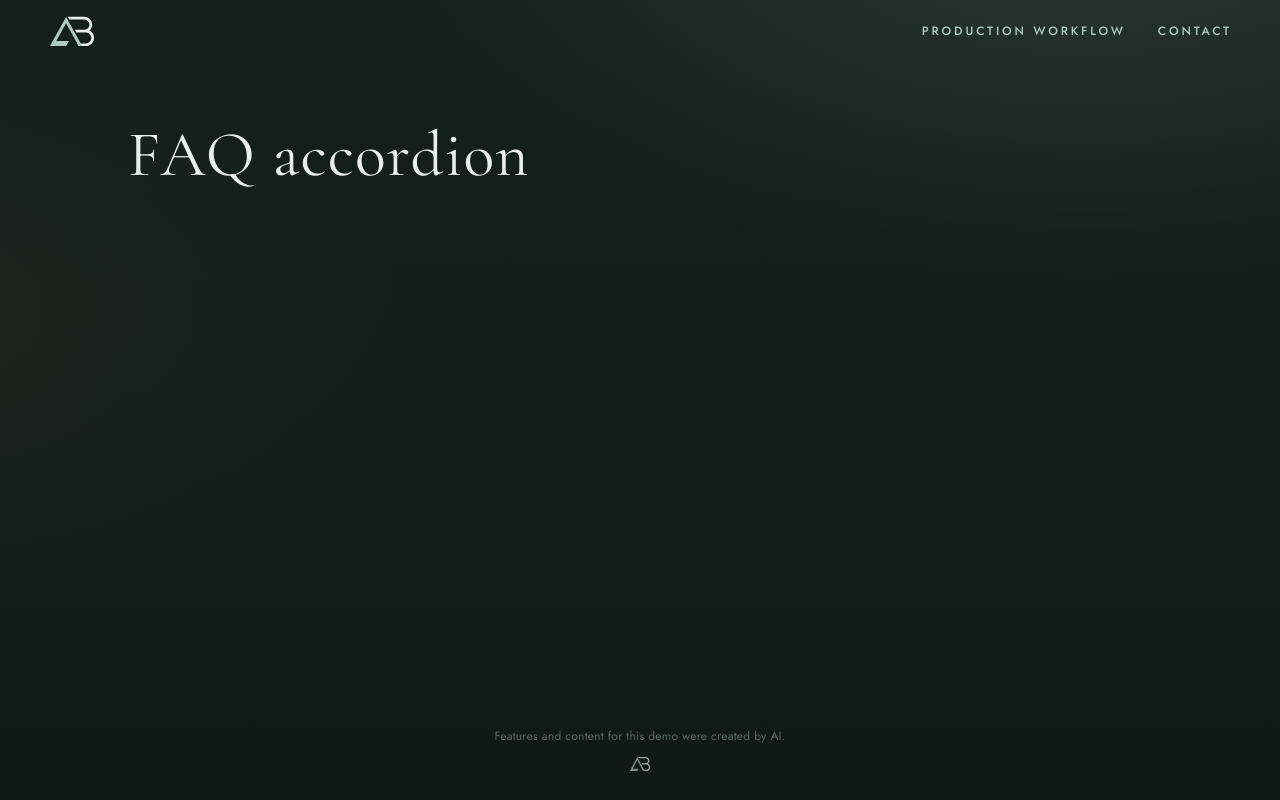
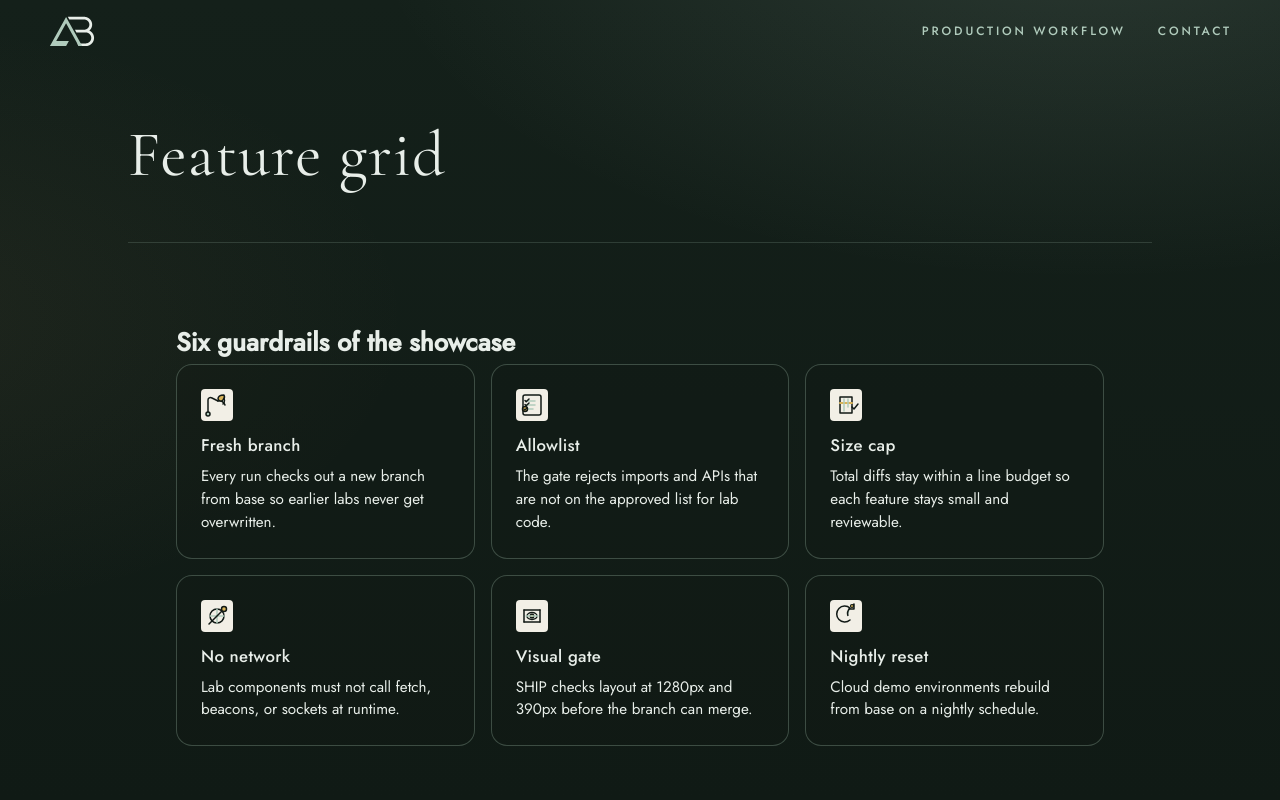
Before and after one commit to ashtonbach/agent-showcase, a Next.js app: page /showcase/ in a window 1280 px wide. Shown: the top 800 px of the page. Built offline with nearby package versions, Linux system fonts and the light colour scheme.

Commit message:
Feature: Feature grid (Author: Alder)
Co-authored-by: AshtonBach Coder <ashtonbach-coder@users.noreply.github.com>

```diff
--- a/app/lab/current.json
+++ b/app/lab/current.json
@@ -1 +1 @@
-{"slug":"faq-accordion"}
+{"slug":"feature-grid"}
--- /dev/null
+++ b/app/lab/feature-grid/index.tsx
@@ -0,0 +1,67 @@
+"use client";
+
+import { useState } from "react";
+
+const CARDS = [
+  ["Fresh branch", "Every run checks out a new branch from base so earlier labs never get overwritten.", "icon-0.svg"],
+  ["Allowlist", "The gate rejects imports and APIs that are not on the approved list for lab code.", "icon-1.svg"],
+  ["Size cap", "Total diffs stay within a line budget so each feature stays small and reviewable.", "icon-2.svg"],
+  ["No network", "Lab components must not call fetch, beacons, or sockets at runtime.", "icon-3.svg"],
+  ["Visual gate", "SHIP checks layout at 1280px and 390px before the branch can merge.", "icon-4.svg"],
+  ["Nightly reset", "Cloud demo environments rebuild from base on a nightly schedule.", "icon-5.svg"],
+] as const;
+
+function CardIcon({ file }: { file: string }) {
+  const [err, setErr] = useState(false);
+  if (err) {
+    return (
+      <span data-art="fallback" aria-hidden="true" className="lab-fb">
+        <svg width="32" height="32" viewBox="0 0 32 32" aria-hidden="true">
+          <rect width="32" height="32" rx="8" fill="rgba(176,203,188,0.18)" />
+          <path d="M10 16h12" stroke="rgba(242,239,230,0.55)" strokeWidth="2" />
+        </svg>
+      </span>
+    );
+  }
+  return (
+    <img
+      data-art="image"
+      src={`/lab/feature-grid/${file}`}
+      width={32}
+      height={32}
+      alt=""
+      onError={() => setErr(true)}
+    />
+  );
+}
+
+export default function FeatureGrid() {
+  return (
+    <section data-lab="feature-grid" aria-labelledby="lab-feature-grid-h2">
+      <style>{`
+.lab-wrap{width:min(960px,100%);margin:8px auto 56px;padding:0 16px;box-sizing:border-box}
+.lab-h2{margin:0 0 24px;font:400 30px/1.2 var(--serif);color:var(--mist,#F2EFE6)}
+.lab-grid{list-style:none;margin:0;padding:0;display:grid;gap:16px;grid-template-columns:1fr}
+@media(min-width:601px){.lab-grid{grid-template-columns:repeat(2,1fr)}}
+@media(min-width:901px){.lab-grid{grid-template-columns:repeat(3,1fr)}}
+.lab-card{border:1px solid rgba(176,203,188,0.28);border-radius:16px;padding:24px;background:rgba(18,26,22,0.35)}
+.lab-card h3{margin:12px 0 8px;font:500 1.05rem var(--sans);color:var(--mist,#F2EFE6);letter-spacing:0.02em}
+.lab-card p{margin:0;font:400 0.95rem/1.5 var(--sans);color:#E8EEE9}
+.lab-fb{display:block;width:32px;height:32px;color:rgba(242,239,230,0.5)}
+.lab-card img{display:block;width:32px;height:32px}
+`}</style>
+      <div className="lab-wrap">
+        <h2 id="lab-feature-grid-h2">Six guardrails of the showcase</h2>
+        <ul className="lab-grid">
+          {CARDS.map(([title, text, file]) => (
+            <li key={title} className="lab-card">
+              <CardIcon file={file} />
+              <h3>{title}</h3>
+              <p>{text}</p>
+            </li>
+          ))}
+        </ul>
+      </div>
+    </section>
+  );
+}
--- a/app/page.tsx
+++ b/app/page.tsx
@@ -1,3 +1,4 @@
+import Lab from "./lab/feature-grid";
 import { readDemoKey, demoTitle } from "./demo-name";
 const demoKey = readDemoKey();
 const demoName = demoTitle();
@@ -5,7 +6,7 @@ export default function Page() {
   return (
     <div className="page-stack">
       <h1 className="demo-title" data-i18n={demoKey}>{demoName}</h1>
-      {/* lab:slot */}
+      <Lab /> {/* lab:slot */}
     </div>
   );
 }
```
